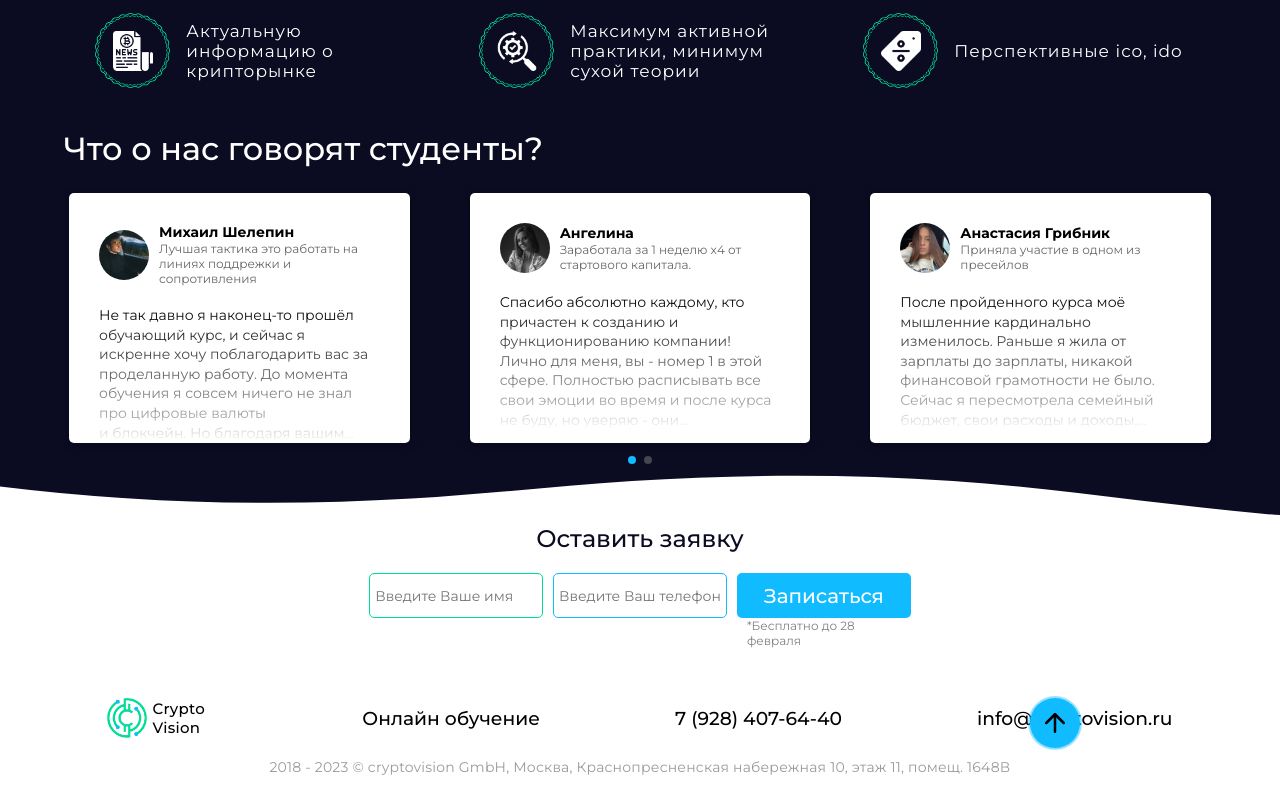
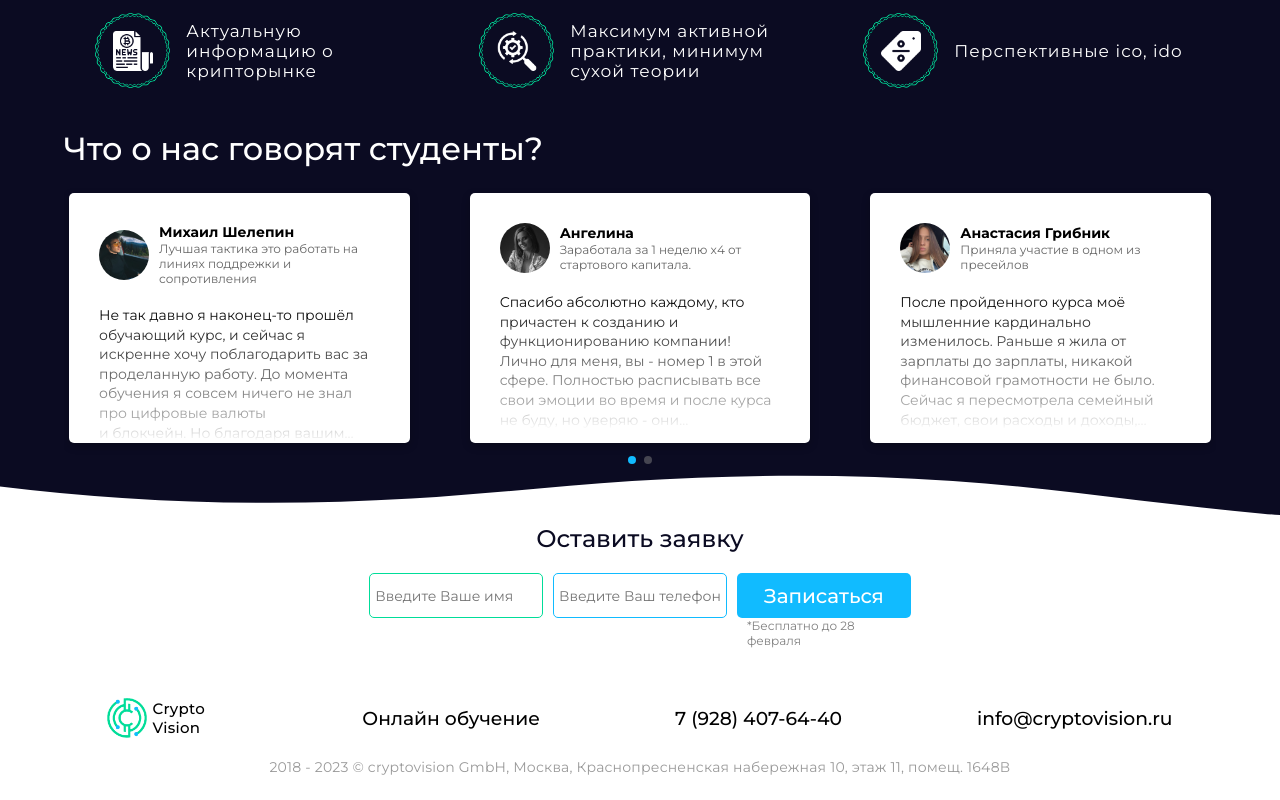
Before and after one commit to pirateDev1/new, a React (Create React App) app: page / in a window 1280 px wide. Shown: the part 4123-4923 px from the top of the page. Built offline with nearby package versions, Linux system fonts and the light colour scheme.

Commit message:
scrollBTN

```diff
--- a/src/modules/Footer/Footer.jsx
+++ b/src/modules/Footer/Footer.jsx
@@ -1,7 +1,6 @@
 import React from "react"
 import styles from "./Footer.module.css"
 import { Logo } from "modules/common/components/Logo"
-import { ScrollToTopBtn } from "modules/common/components/ScrollToTopBtn"
 
 export default function Footer() {
   return (
@@ -17,7 +16,6 @@ export default function Footer() {
           2018 - 2023 © cryptovision GmbH, Москва, Краснопресненская набережная
           10, этаж 11, помещ. 1648В
         </p>
-        <ScrollToTopBtn />
       </div>
     </footer>
   )
--- a/src/modules/Footer/Footer.module.css
+++ b/src/modules/Footer/Footer.module.css
@@ -12,6 +12,7 @@
   flex-direction: column;
   justify-content: space-between;
   align-items: center;
+  position: relative;
 }
 
 .content {
--- a/src/modules/Navigation/components/Burger/Burger.module.css
+++ b/src/modules/Navigation/components/Burger/Burger.module.css
@@ -5,6 +5,6 @@
   bottom: 0;
   right: 0;
   left: 0;
-    z-index: 2;
+  z-index: 3;
   transition: all 250ms cubic-bezier(0.5, 0, 0.5, 1);
 }
--- a/src/modules/common/components/ScrollToTopBtn/ScrollToTopBtn.module.css
+++ b/src/modules/common/components/ScrollToTopBtn/ScrollToTopBtn.module.css
@@ -6,9 +6,10 @@
   display: flex;
   justify-content: center;
   align-items: center;
-  position: absolute;
-  right: 200px;
-  text-align: center;
+  position: fixed;
+  bottom: 10%;
+  right: 5%;
+  z-index: 2;
 }
 
 .icon {
```
Lines whose indentation alone changed are shown as unchanged.
